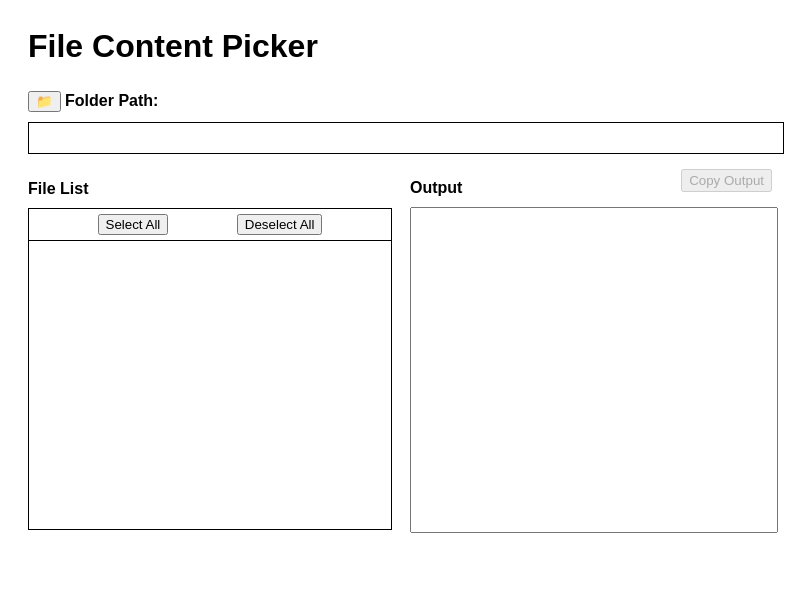
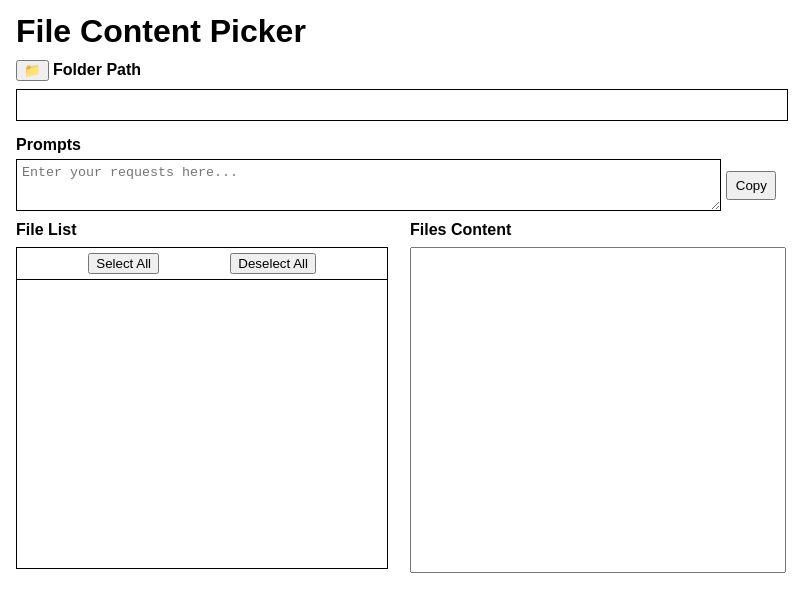
Before and after one commit to AminSajedian/Content-Collector, an Electron app: page index.html in a window 800 px wide. Drawn offline with Linux system fonts and the light colour scheme.

Commit message:
modify ui, file list and files content; add prompt; add copy button

```diff
--- a/index.html
+++ b/index.html
@@ -7,28 +7,54 @@
     <style>
       body {
         font-family: Arial, sans-serif;
-        padding: 20px;
+        padding: 5px 8px;
+      }
+      #app-name {
+        margin-top: 0;
+        margin-bottom: 5px;
       }
       button {
         margin: 5px 0;
       }
       #folder-path-title {
-        margin-top: 8px;
-        margin-bottom: 0;
+        margin-top: 0;
+        margin-bottom: 3px;
       }
       #folder-path {
-        width: 100%;
+        width: 99%;
         padding: 5px;
-        margin-top: 5px;
+        margin-bottom: 5px;
         border: solid black 1px;
         min-height: 20px;
       }
+      #prompts-title {
+        margin-top: 0px;
+        margin-bottom: 5px;
+      }
+      #prompts-container {
+        display: flex;
+        align-items: center;
+        width: 99%;
+        margin-bottom: 10px;
+      }
+      #prompts {
+        flex: 1;
+        padding: 5px;
+        margin-top: 0px;
+        margin-right: 5px;
+        border: solid black 1px;
+        min-height: 40px;
+      }
+      #copy-all {
+        width: 50px;
+        padding: 5px;
+      }
       #file-list-title {
-        margin-bottom: 0;
-        margin-top: 16px;
+        margin-bottom: 8px;
+        margin-top: 0px;
       }
       #file-list {
-        margin-top: 10px;
+        margin-top: 0px;
       }
       #file-list-control {
         display: flex;
@@ -37,16 +63,16 @@
         justify-content: space-evenly;
         border-bottom: solid black 1px;
       }
-      #output-label {
+      #files-content-label {
         display: inline-block;
-        margin-top: 15px;
         font-weight: bold;
       }
-      #output-title {
+      #files-content-title {
         display: flex;
         flex-wrap: nowrap;
         flex-direction: row;
         justify-content: space-between;
+        margin-bottom: 8px;
       }
       .visibility-hidden {
         visibility: hidden;
@@ -57,54 +83,55 @@
         justify-content: space-between;
       }
       #file-list-section,
-      #output-section {
+      #files-content-section {
         flex: 1;
         margin-right: 20px;
       }
-      #output-section {
+      #files-content-section {
         margin-right: 0;
       }
-      #output {
-        margin-top: 10px;
-        width: 100%;
+      #files-content {
+        width: 99%;
         min-height: 320px;
         resize: none;
       }
       #file-list-area {
         border: solid black 1px;
-        margin-top: 10px;
-        width: 100%;
+        width: 99%;
         height: 320px;
-      }
-      h1 {
-        margin-top: 0;
       }
     </style>
   </head>
   <body>
-    <h1>File Content Picker</h1>
+    <h1 id="app-name">File Content Picker</h1>
+    <h4 id="folder-path-title">
+      <button id="select-folder">📁</button> Folder Path
+    </h4>
+    <input type="text" id="folder-path" />
+    <div id="error-message" style="color: red; margin-top: 10px"></div>
 
-    <h4 id="folder-path-title"><button id="select-folder">📁</button> Folder Path:</h4>
-    <input type="text" id="folder-path" />
-    <div id="error-message" style="color: red; margin-top: 10px;"></div>
+    <h4 id="prompts-title">Prompts</h4>
+    <div id="prompts-container">
+      <textarea id="prompts" placeholder="Enter your requests here..."></textarea>
+      <button id="copy-all">Copy</button>
+    </div>
+
     <div id="content">
       <div id="file-list-section">
         <h4 id="file-list-title">File List</h4>
         <div id="file-list-area">
           <div id="file-list-control">
-            <!-- <button id="select-non-ignored">Select Non-Ignored</button> -->
             <button id="select-all">Select All</button>
             <button id="deselect-all">Deselect All</button>
           </div>
           <div id="file-list"></div>
         </div>
       </div>
-      <div id="output-section">
-        <div id="output-title">
-          <label for="output" id="output-label">Output</label>
-          <button id="copy-output" disabled>Copy Output</button>
+      <div id="files-content-section">
+        <div id="files-content-title">
+          <label for="files-content" id="files-content-label">Files Content</label>
         </div>
-        <textarea type="text" id="output" name="output"></textarea>
+        <textarea type="text" id="files-content" name="files-content" readonly></textarea>
       </div>
     </div>
     <script src="renderer.js"></script>
--- a/renderer.js
+++ b/renderer.js
@@ -13,14 +13,17 @@ const displayFolderContents = async (folderPath) => {
       const createFileTree = (filesAndFolders, parentElement) => {
         filesAndFolders.forEach((item) => {
           const itemElement = document.createElement("div");
-          itemElement.style.marginLeft = "20px";
+          itemElement.style.marginLeft = "5px";
 
           if (item.type === "folder") {
-            const folderToggle = document.createElement("button");
+            const folderToggle = document.createElement("span");
             folderToggle.textContent = "►";
+            folderToggle.style.cursor = "pointer";
+            folderToggle.style.marginLeft = "4px";
             folderToggle.style.marginRight = "5px";
             folderToggle.addEventListener("click", () => {
-              const folderContent = itemElement.querySelector(".folder-content");
+              const folderContent =
+                itemElement.querySelector(".folder-content");
               if (folderContent.style.display === "none") {
                 folderContent.style.display = "block";
                 folderToggle.textContent = "▼";
@@ -59,14 +62,13 @@ const displayFolderContents = async (folderPath) => {
               const selectedFiles = Array.from(
                 document.querySelectorAll("#file-list input:checked")
               ).map((checkbox) => checkbox.value);
-              const outputContent = await ipcRenderer.invoke(
+              const filesContent = await ipcRenderer.invoke(
                 "process-files",
                 selectedFiles
               );
-              const outputElement = document.getElementById("output");
-              outputElement.value = outputContent;
-              document.getElementById("copy-output").disabled =
-                selectedFiles.length === 0;
+              const filesContentElement =
+                document.getElementById("files-content");
+              filesContentElement.value = filesContent;
             });
           }
 
@@ -89,7 +91,9 @@ const displayFolderContents = async (folderPath) => {
       });
 
       // Add event listener to "Deselect All" button
-      document.getElementById("deselect-all").addEventListener("click", async () => {
+      document
+        .getElementById("deselect-all")
+        .addEventListener("click", async () => {
           const checkboxes = document.querySelectorAll(
             "#file-list input[type=checkbox]"
           );
@@ -102,29 +106,10 @@ const displayFolderContents = async (folderPath) => {
           });
 
           // Process deselected files
-        const outputContent = await ipcRenderer.invoke("process-files", []);
-        const outputElement = document.getElementById("output");
-        outputElement.value = outputContent;
-        document.getElementById("copy-output").disabled = true;
+          const filesContent = await ipcRenderer.invoke("process-files", []);
+          const filesContentElement = document.getElementById("files-content");
+          filesContentElement.value = filesContent;
         });
-
-      // Add event listener to "Select Non-Ignored Files" button
-      // document
-      //   .getElementById("select-non-ignored")
-      //   .addEventListener("click", async () => {
-      //     const nonIgnoredFiles = await ipcRenderer.invoke(
-      //       "get-non-ignored-files",
-      //       folderPath
-      //     );
-      //     const checkboxes = document.querySelectorAll(
-      //       "#file-list input[type=checkbox]"
-      //     );
-      //     checkboxes.forEach((checkbox) => {
-      //       checkbox.checked = nonIgnoredFiles.includes(checkbox.value);
-      //       const event = new Event("change");
-      //       checkbox.dispatchEvent(event);
-      //     });
-      //   });
 
       // Display the error message
       const errorMessageElement = document.getElementById("error-message");
@@ -133,14 +118,13 @@ const displayFolderContents = async (folderPath) => {
   } catch (error) {
     console.error(`Failed to display folder contents: ${error.message}`);
 
-    // Clear the file list and output
+    // Clear the file list and files content
     document.getElementById("file-list").innerHTML = "";
-    document.getElementById("output").value = "";
-    document.getElementById("copy-output").disabled = true;
+    document.getElementById("files-content").value = "";
 
     // Display the error message
     const errorMessageElement = document.getElementById("error-message");
-    errorMessageElement.textContent = `Failed to display folder contents`;
+    errorMessageElement.textContent = `Failed to display folder contents: ${error.message}`;
   }
 };
 
@@ -155,12 +139,20 @@ document.getElementById("folder-path").addEventListener("input", (event) => {
   }
 });
 
-document.getElementById("copy-output").addEventListener("click", async () => {
-  const outputElement = document.getElementById("output");
+// Add event listener for the "Copy Prompts" button
+document.getElementById("copy-all").addEventListener("click", async () => {
+  const promptsElement = document.getElementById("prompts");
+  const filesContentElement = document.getElementById("files-content");
   try {
-    await navigator.clipboard.writeText(outputElement.value);
-    alert("Output copied to clipboard!");
+    if (promptsElement.value) {
+      await navigator.clipboard.writeText(
+        `${promptsElement.value}\n\n${filesContentElement.value}`
+      );
+    } else {
+      await navigator.clipboard.writeText(`${filesContentElement.value}`);
+    }
+    // alert("Prompts and Files Content copied to clipboard!");
   } catch (err) {
-    alert("Failed to copy output to clipboard.");
+    alert("Failed to copy Prompts and Files Content to clipboard.");
   }
 });
```
Lines whose indentation alone changed are shown as unchanged.
